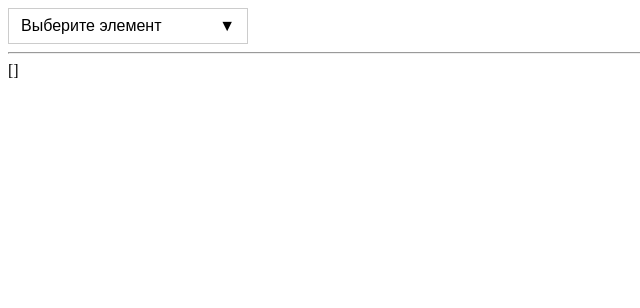
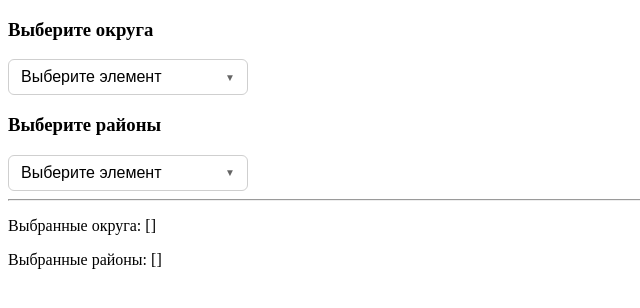
Before and after one commit to daniilkiselev97/test-assignment, an Angular app: page / in a window 1280 px wide. Shown: the top 308 px of the page, without its empty margins (0-640 px from the left). Built offline with nearby package versions, Linux system fonts and the light colour scheme.

Commit message:
feat: implement dropdown with groups

```diff
--- a/src/app/app.html
+++ b/src/app/app.html
@@ -1,5 +1,20 @@
-<dropdown (change)="selectedItem = $event" [items]="items" [mode]="'multi'" [enableSearch]="true" />
+<h3>Выберите округа</h3>
+<dropdown
+  [items]="districts"
+  [mode]="'multi'"
+  [enableSearch]="true"
+  (change)="selectedDistricts = $event"
+></dropdown>
+
+<h3>Выберите районы</h3>
+<dropdown
+  [groups]="areaGroups"
+  [mode]="'multi'"
+  [enableSearch]="true"
+  (change)="selectedAreas = $event"
+></dropdown>
 
 <hr />
 
-{{ selectedItem | json }}
+<p>Выбранные округа: {{ selectedDistricts | json }}</p>
+<p>Выбранные районы: {{ selectedAreas | json }}</p>
--- a/src/app/app.ts
+++ b/src/app/app.ts
@@ -1,16 +1,38 @@
-import { Component, signal } from '@angular/core';
+import { Component } from '@angular/core';
 import { Dropdown } from './dropdown/dropdown';
 import { JsonPipe } from '@angular/common';
-import { districts } from './data';
+import { districts, areas } from './data';
+import { DropdownGroup, DropdownItem } from './models/dropdown.model';
 
 @Component({
   selector: 'app-root',
+  standalone: true,
   imports: [Dropdown, JsonPipe],
   templateUrl: './app.html',
   styleUrl: './app.scss',
 })
 export class App {
-  selectedItem: string[] = [];
+  public selectedDistricts: string[] = [];
+  public selectedAreas: string[] = [];
 
-  readonly items = districts;
+  readonly districts = districts;
+  readonly areas = areas;
+
+  get areaGroups(): DropdownGroup[] {
+    return this.districts.map(dis => ({
+      label: dis.label,
+      value: dis.value,
+      disabled: this.isIncludes(dis),
+      items: this.filterGroupItems(dis)
+    }));
+  }
+
+  private isIncludes(dis: DropdownItem): boolean {
+    return !this.selectedDistricts.includes(dis.value)
+  }
+
+  private filterGroupItems(dis: DropdownItem): DropdownItem[] {
+    return this.areas.filter(area => area.district === dis.value)
+      .map(area => ({ label: area.label, value: area.value }))
+  }
 }
--- a/src/app/dropdown/dropdown.html
+++ b/src/app/dropdown/dropdown.html
@@ -1,25 +1,36 @@
 <div class="dropdown">
   <div class="dropdown-header" (click)="toggle()">
-    <span>
-      {{ getHeaderLabel() }}
-    </span>
+    <span>{{ getHeaderLabel() }}</span>
     <span class="arrow">▼</span>
   </div>
 
   <div class="dropdown-panel" *ngIf="isOpen">
-    <input
-    *ngIf="enableSearch"
-    type="text"
-    placeholder="Поиск..."
-    [formControl]="searchControl"
-    />
+    <input *ngIf="enableSearch" type="text" [formControl]="searchControl" placeholder="Поиск..." />
+
+    <ng-container *ngIf="!groups.length">
       <div
+        *ngFor="let item of filteredItems$ | async"
         class="dropdown-item"
-      *ngFor="let item of filteredItems"
         (click)="select(item)"
         [class.selected]="isSelected(item.value)"
       >
-      <span class="item-label">{{ item.label }}</span>
+        {{ item.label }}
+      </div>
+    </ng-container>
+
+    <ng-container *ngIf="groups.length">
+      <div *ngFor="let group of filteredGroups$ | async">
+        <div class="dropdown-group-label" [class.disabled]="group.disabled">{{ group.label }}</div>
+        <div
+          *ngFor="let item of group.items"
+          class="dropdown-item"
+          (click)="select(item, group.disabled)"
+          [class.selected]="isSelected(item.value)"
+          [class.disabled]="group.disabled"
+        >
+          {{ item.label }}
         </div>
       </div>
+    </ng-container>
   </div>
+</div>
--- a/src/app/dropdown/dropdown.scss
+++ b/src/app/dropdown/dropdown.scss
@@ -1,5 +1,6 @@
 :host {
   font-family: sans-serif;
+  display: block;
 }
 
 .dropdown {
@@ -12,45 +13,91 @@
   justify-content: space-between;
   align-items: center;
   padding: 8px 12px;
-  border: 1px solid #ccc;
+  border: 1px solid #cfcfcf;
   background: #fff;
   cursor: pointer;
+  border-radius: 6px;
+
+  &:hover {
+    border-color: #999;
+  }
+}
+
+.arrow {
+  font-size: 10px;
+  opacity: 0.6;
 }
 
 .dropdown-panel {
   position: absolute;
-  top: 100%;
+  top: calc(100% + 4px);
   left: 0;
   right: 0;
-  border: 1px solid #ccc;
+  border: 1px solid #cfcfcf;
   background: #fff;
   z-index: 100;
-  & input {
+  border-radius: 6px;
+  box-shadow: 0 6px 16px rgba(0, 0, 0, 0.08);
+  max-height: 280px;
+  overflow-y: auto;
+  padding: 4px 0;
+
+  input {
     box-sizing: border-box;
-    width: 100%;
+    width: calc(100% - 16px);
+    margin: 6px 8px 8px;
     padding: 6px 10px;
-    margin-bottom: 4px;
     border: 1px solid #ccc;
     border-radius: 4px;
+
+    &:focus {
+      outline: none;
+      border-color: #666;
+    }
+  }
+}
+
+
+.dropdown-group-label {
+  padding: 6px 12px;
+  font-size: 12px;
+  font-weight: 600;
+  color: #666;
+  text-transform: uppercase;
+  letter-spacing: 0.03em;
+  user-select: none;
+  background: #fafafa;
+
+  &.disabled {
+    color: #aaa;
   }
 }
 
 .dropdown-item {
-  padding: 8px 12px;
+  padding: 8px 12px 8px 20px;
   cursor: pointer;
   display: flex;
   align-items: center;
   gap: 8px;
+  font-size: 14px;
+  transition: background 0.15s ease;
 
-  &:hover {
-    background: #f5f5f5;
+  &:hover:not(.disabled) {
+    background: #f3f3f3;
   }
 
   &.selected {
-    background: #e0e0e0;
+    background: #e6f0ff;
+    font-weight: 500;
   }
 
-  .item-label {
-    user-select: none;
+  &.disabled {
+    cursor: not-allowed;
+    color: #aaa;
+    background: transparent;
   }
 }
+
+.dropdown-group-label + .dropdown-item {
+  border-top: 1px solid #eee;
+}
--- a/src/app/dropdown/dropdown.ts
+++ b/src/app/dropdown/dropdown.ts
@@ -1,85 +1,116 @@
-import { ChangeDetectionStrategy, ChangeDetectorRef, Component, ElementRef, EventEmitter, HostListener, Input, OnInit, Output } from '@angular/core';
+import { ChangeDetectionStrategy, Component, ElementRef, EventEmitter, HostListener, Input, Output } from '@angular/core';
 import { CommonModule } from '@angular/common';
 import { FormControl, ReactiveFormsModule } from '@angular/forms';
-import { debounceTime, distinctUntilChanged } from 'rxjs';
+import { Observable } from 'rxjs';
+import { debounceTime, distinctUntilChanged, map, startWith } from 'rxjs/operators';
+import { DropdownGroup, DropdownItem } from '../models/dropdown.model';
 
 @Component({
   selector: 'dropdown',
+  standalone: true,
   imports: [CommonModule, ReactiveFormsModule],
   templateUrl: './dropdown.html',
   styleUrl: './dropdown.scss',
   changeDetection: ChangeDetectionStrategy.OnPush
 })
-export class Dropdown implements OnInit {
-  @Input() items: { label: string, value: string }[] = [];
+export class Dropdown {
+  @Input() items: DropdownItem[] = [];
+  @Input() groups: DropdownGroup[] = [];
   @Input() placeholder = 'Выберите элемент';
-  @Input() mode: 'single' | 'multi' = 'single'
-  @Input() enableSearch: boolean = false
+  @Input() mode: 'single' | 'multi' = 'single';
+  @Input() enableSearch = false;
 
   @Output() change = new EventEmitter<string[]>();
 
-  @HostListener('document: click', ['$event'])
-  onOutsideClick(e: MouseEvent): void {
-    if (!this._el.nativeElement.contains(e.target)) {
-      this.isOpen = false
+  public isOpen = false;
+  public selectedValues: string[] = [];
+  public searchControl = new FormControl('');
+
+  public filteredItems$!: Observable<DropdownItem[]>;
+  public filteredGroups$!: Observable<DropdownGroup[]>;
+
+  constructor(private _el: ElementRef) { }
+
+  ngOnInit(): void {
+    this.filteredItems$ = this.searchControl.valueChanges.pipe(
+      debounceTime(300),
+      distinctUntilChanged(),
+      startWith(''),
+      map(term => this.filterItems(term))
+    );
+
+    if (this.groups.length) {
+      this.filteredGroups$ = this.searchControl.valueChanges.pipe(
+        debounceTime(300),
+        distinctUntilChanged(),
+        startWith(''),
+        map(term => this.filterGroups(term))
+      );
     }
   }
 
-  public isOpen = false;
-  public selectedValues: string[] = [];
-  public searchControl = new FormControl('')
-  public filteredItems: { label: string, value: string }[] = []
+  private filterItems(term: string | null): DropdownItem[] {
+    const t = (term || '').toLowerCase();
+    return !t ? [...this.items] : this.items.filter(i => i.label.toLowerCase().includes(t));
+  }
 
-  constructor(private _el: ElementRef, private _cdr: ChangeDetectorRef) { }
+  private filterGroups(term: string | null): DropdownGroup[] {
+    const t = (term || '').toLowerCase();
+    return !t
+      ? [...this.groups]
+      : this.groups
+        .map(group => ({
+          ...group,
+          items: this.filterGroupItems(group.items, t)
+        }))
+        .filter(group => group.items.length);
+  }
 
-  ngOnInit(): void {
-    this.filteredItems = [...this.items]
-
-    this.searchControl.valueChanges.pipe(
-      debounceTime(300),
-      distinctUntilChanged()
-    ).subscribe(term => {
-      const t = (term || '').toLowerCase()
-      this.filteredItems = !t ? [...this.items] : this.items.filter(i => i.label.toLowerCase().includes(t))
-      this._cdr.markForCheck()
-    })
+  private filterGroupItems(items: DropdownItem[], term: string): DropdownItem[] {
+    return items.filter(item => item.label.toLowerCase().includes(term));
   }
 
 
-  public toggle(): void {
-    this.isOpen = !this.isOpen;
-
-    if (this.isOpen && this.enableSearch) {
-      this.searchControl.setValue('')
+  @HostListener('document:click', ['$event'])
+  onOutsideClick(event: MouseEvent) {
+    if (!this._el.nativeElement.contains(event.target)) {
+      this.isOpen = false;
+      this.searchControl.setValue('');
     }
   }
 
-  public select(item: { label: string, value: string }): void {
+  public toggle(): void {
+    this.isOpen = !this.isOpen;
+    if (this.isOpen) this.searchControl.setValue('');
+  }
+
+  public select(item: DropdownItem, disabled = false): void {
+    if (disabled) return;
+
     if (this.mode === 'single') {
-      this.selectedValues = [item.value]
-      this.isOpen = false
+      this.selectedValues = [item.value];
+      this.isOpen = false;
     } else {
-      if (this.selectedValues.includes(item.value)) {
-        this.selectedValues = this.selectedValues.filter(v => v !== item.value)
-      } else {
-        this.selectedValues = [...this.selectedValues, item.value]
-      }
+      this.selectedValues = this.selectedValues.includes(item.value)
+        ? this.selectedValues.filter(v => v !== item.value)
+        : [...this.selectedValues, item.value];
     }
-    this.change.emit([...this.selectedValues])
+
+    this.change.emit([...this.selectedValues]);
+  }
+
+  public isSelected(value: string): boolean {
+    return this.selectedValues.includes(value);
   }
 
   public getHeaderLabel(): string {
-    if (!this.selectedValues.length) return this.placeholder
-    if (this.selectedValues.length === 1) {
-      const item = this.items.find(i => i.value === this.selectedValues[0])
-      return item?.label || ''
-    }
-    const firstItem = this.items.find(i => i.value === this.selectedValues[0])
-    const otherCounts = this.selectedValues.length - 1
-    return `${firstItem?.label || ''} +${otherCounts}`
-  }
+    if (!this.selectedValues.length) return this.placeholder;
 
-  public isSelected(item: string): boolean {
-    return this.selectedValues.includes(item)
+    const first = this.items.find(item => item.value === this.selectedValues[0])
+      ?? this.groups.flatMap(group => group.items).find(item => item.value === this.selectedValues[0]);
+
+    if (this.selectedValues.length === 1) return first?.label || '';
+
+    return `${first?.label || ''} +${this.selectedValues.length - 1}`;
   }
 }
```
Lines whose indentation alone changed are shown as unchanged.
